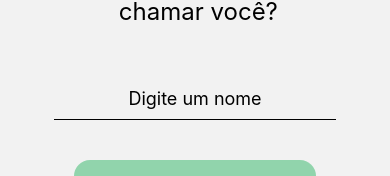
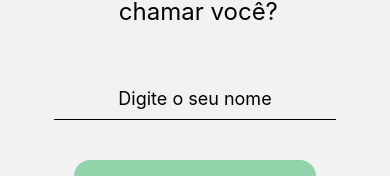
Before and after one commit to carlos-HFC/to-com-fome, a React Native app: screen /UserIdentification in a window 390 px wide. Shown: the part 366-542 px from the top of the page. Built offline with nearby package versions, Linux system fonts and the light colour scheme.

Commit message:
mudar msg e navegar para prox tela

```diff
--- a/src/pages/Confirmation/index.tsx
+++ b/src/pages/Confirmation/index.tsx
@@ -37,7 +37,7 @@ export function Confirmation() {
           {subtitle}
         </Text>
         <View style={styles.footer}>
-          <Button title={buttonTitle} />
+          <Button title={buttonTitle} onPress={() => navigation.navigate(nextScreen as never)} />
         </View>
       </View>
     </View>
--- a/src/pages/UserIdentification/index.tsx
+++ b/src/pages/UserIdentification/index.tsx
@@ -4,10 +4,9 @@ import { useState } from "react";
 import { Alert, Keyboard, KeyboardAvoidingView, Platform, Text, TextInput, TouchableWithoutFeedback, View } from 'react-native';
 
 import { Button } from "../../components";
-import { USER } from "../../constants";
+import { COLORS, USER } from "../../constants";
 
 import { styles } from './style';
-import { colors } from "../../styles";
 
 export function UserIdentification() {
   const navigation = useNavigation();
@@ -23,11 +22,11 @@ export function UserIdentification() {
       await AsyncStorage.setItem(USER, name);
 
       navigation.navigate("Confirmation" as never, {
-        title: "Prontinho",
+        title: `Prontinho, ${name}`,
         subtitle: "Lorem ipsum dolor \n sit amet consectetur",
         buttonTitle: "Começar",
         icon: "smile",
-        nextScreen: ""
+        nextScreen: "Points"
       } as never);
     } catch (error) {
       Alert.alert("Não foi possível salvar o seu nome 😥");
@@ -63,7 +62,7 @@ export function UserIdentification() {
                 </Text>
               </View>
 
-              <TextInput placeholder="Digite um nome" style={[styles.input, (isFocused || isFilled) && { borderColor: colors.green }]}
+              <TextInput placeholder="Digite o seu nome" style={[styles.input, (isFocused || isFilled) && { borderColor: COLORS.green }]}
                 value={name} onChangeText={handleChange}
                 onBlur={handleBlur} onFocus={handleFocus}
               />
```
